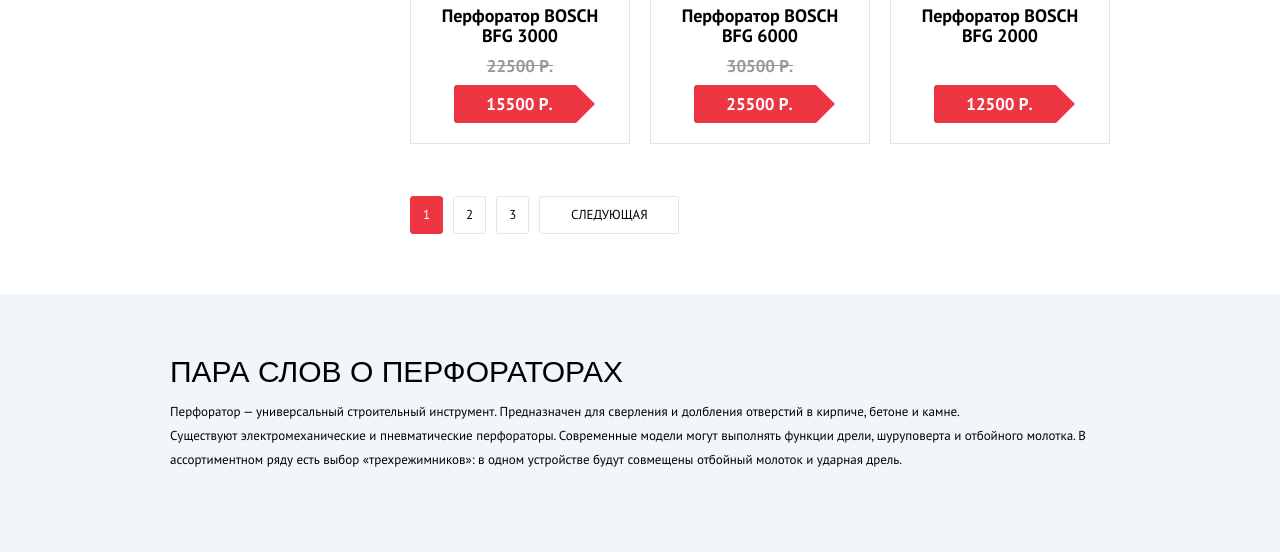
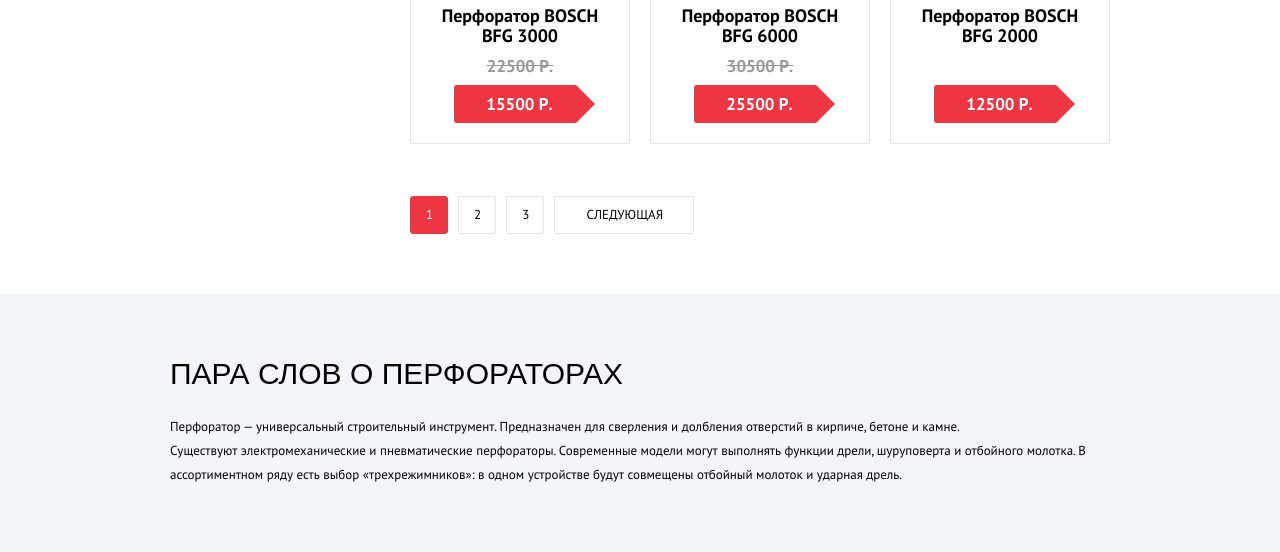
Before and after one commit to koshikishi/1034233-technomart-25, a plain HTML site: page catalog.html in a window 1280 px wide. Shown: the part 1513-2065 px from the top of the page. Drawn offline with Linux system fonts and the light colour scheme; a web font is replaced by a local one.

Commit message:
:lipstick: Оформил декоративные элементы блоков пагинации и описания категории.

```diff
--- a/catalog.html
+++ b/catalog.html
@@ -340,7 +340,7 @@
 
       <section class="description page__description">
         <div class="container">
-          <h2 class="title">Пара слов о перфораторах</h2>
+          <h2 class="title description__title">Пара слов о перфораторах</h2>
           <p>
             Перфоратор — универсальный строительный инструмент. Предназначен для сверления и долбления отверстий в кирпиче, бетоне и камне.<br>
             Существуют электромеханические и пневматические перфораторы. Современные модели могут выполнять функции дрели, шуруповерта и отбойного молотка. В ассортиментном ряду есть выбор «трехрежимников»: в одном устройстве будут совмещены отбойный молоток и ударная дрель.
--- a/css/style.css
+++ b/css/style.css
@@ -67,7 +67,7 @@
 .button-second {
   display: inline-block;
   box-sizing: content-box;
-  padding: 9px 12px;
+  padding: 9px 14px 9px 15px;
   font: 13px/18px "PT Sans", "Arial", sans-serif;
   text-align: center;
   color: #000000;
@@ -1414,7 +1414,7 @@
 }
 
 .button-second--medium {
-  min-width: 114px;
+  min-width: 109px;
 }
 
 /* Колонка */
@@ -1558,9 +1558,17 @@
 }
 
 .description {
-  padding-top: 63px;
-  padding-bottom: 73px;
+  padding-top: 65px;
+  padding-bottom: 68px;
   background-color: #f2f6f8;
+}
+
+.description__title {
+  margin-bottom: 26px;
+}
+
+.description p {
+  margin: 0;
 }
 
 /* Подвал сайта */
```
